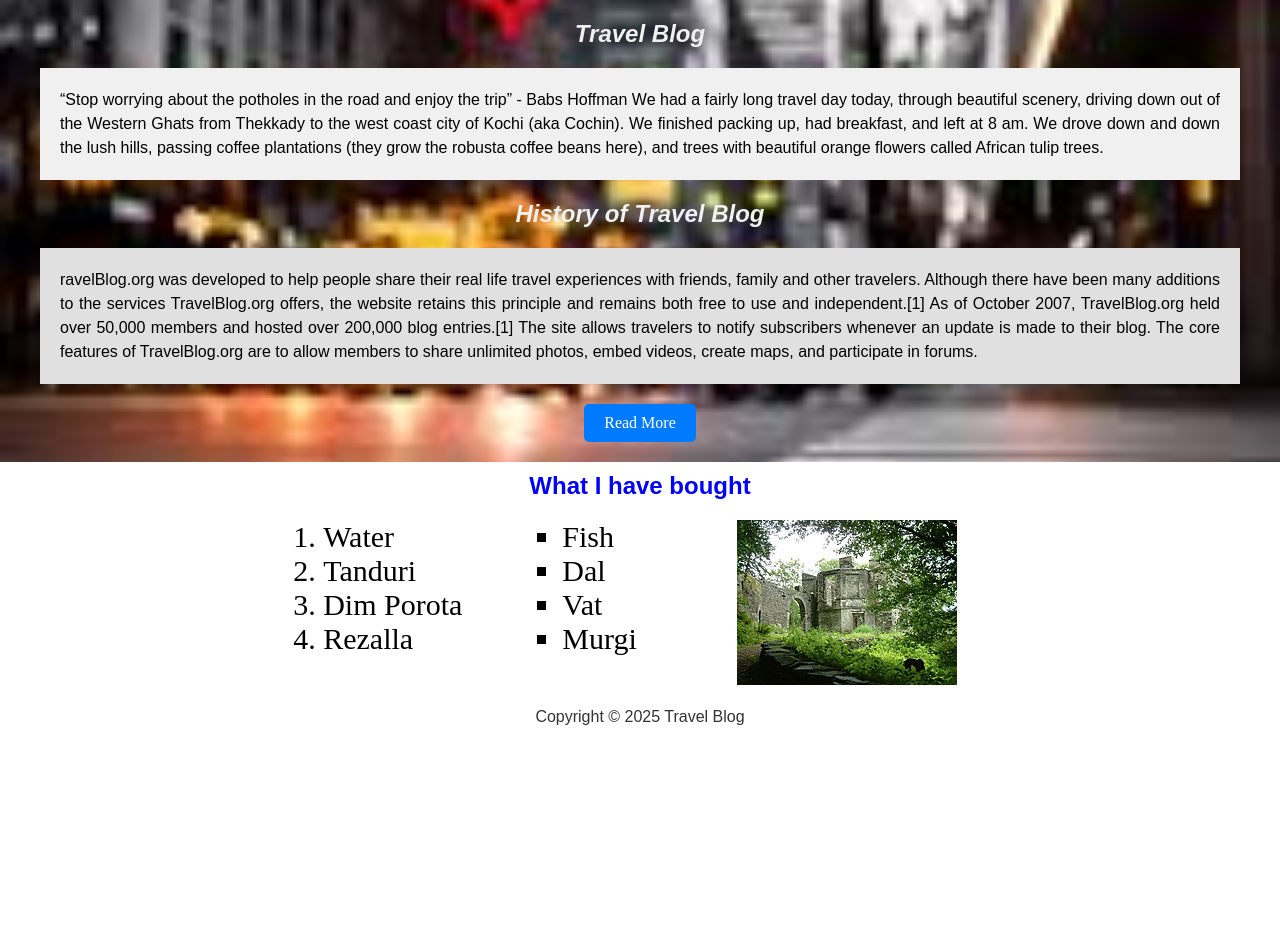
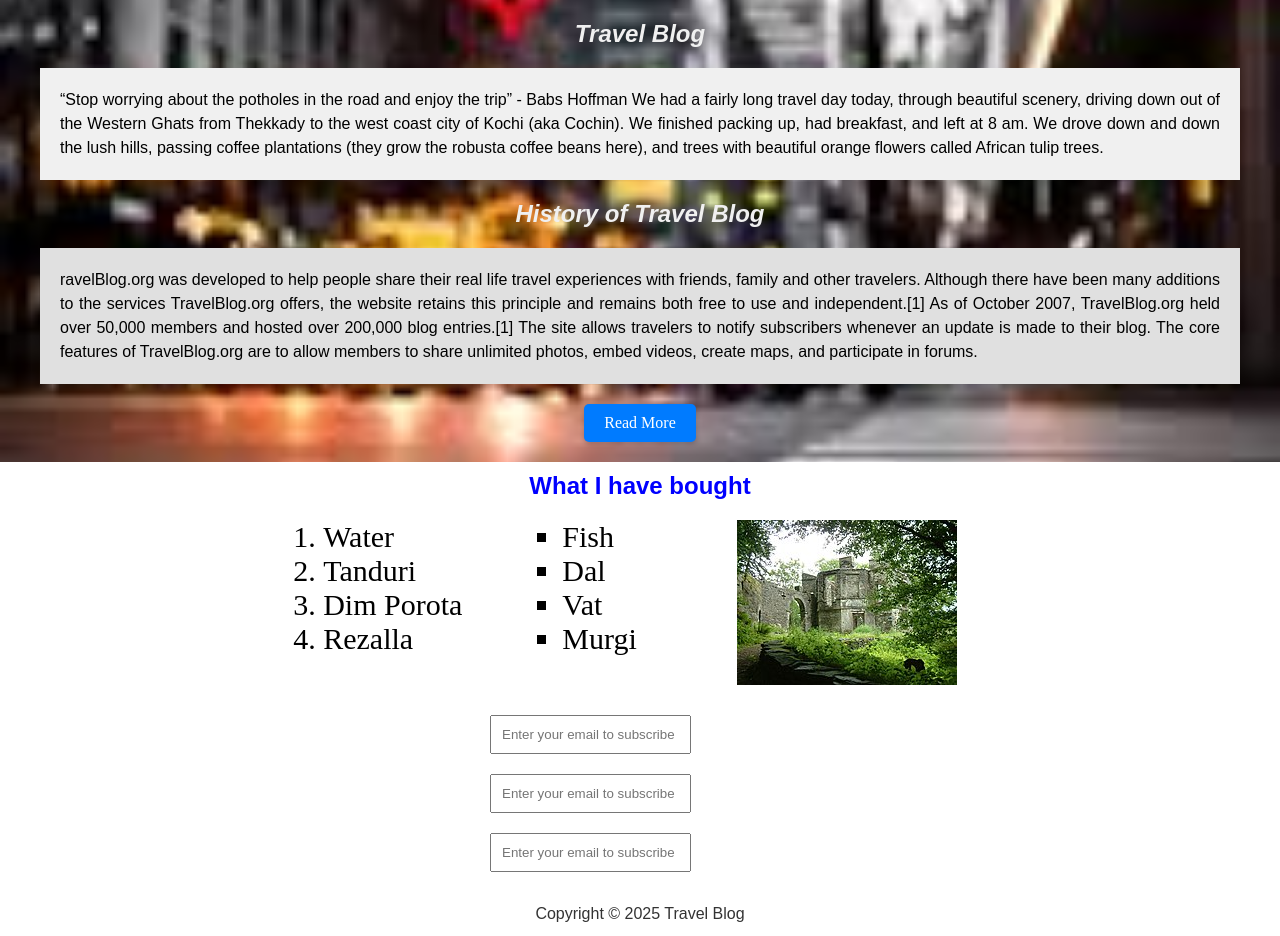
Before and after one commit to nafeesalways/food-projects, a plain HTML site: page index.html in a window 1280 px wide. Before the commit the page ends 800 px from the top, so only its background shows below. Drawn offline with Linux system fonts and the light colour scheme.

Commit message:
added input elements

```diff
--- a/css/style.css
+++ b/css/style.css
@@ -24,6 +24,7 @@ a{
     width: fit-content;
     display: block;
     margin: auto;
+    box-shadow: 0 2px 5px rgba(0, 0, 0, 0.2);
 }
 .btn:hover{
     background-color: #0056b3;
@@ -77,3 +78,15 @@ footer p{
     margin-top: 20px;
     color: #333;
 }
+form{
+
+    display: flex;
+    flex-direction: column;
+    width: 300px;
+    margin: auto;
+}
+form input{
+
+    padding: 10px;
+    margin: 10px 0;
+}
--- a/index.html
+++ b/index.html
@@ -39,6 +39,17 @@
     </ul>
    <img src="images/Claife_Station.jpg" alt="">
    </div>
+   <form>
+    <label for="china">
+        <input type="email" name="" id="china" placeholder="Enter your email to subscribe">
+    </label>
+    <label for="china">
+        <input type="email" name="" id="china" placeholder="Enter your email to subscribe">
+    </label>
+    <label for="china">
+        <input type="email" name="" id="china" placeholder="Enter your email to subscribe">
+    </label>
+   </form>
    <footer>
 
     <p>Copyright &copy; 2025 Travel Blog</p>
```
